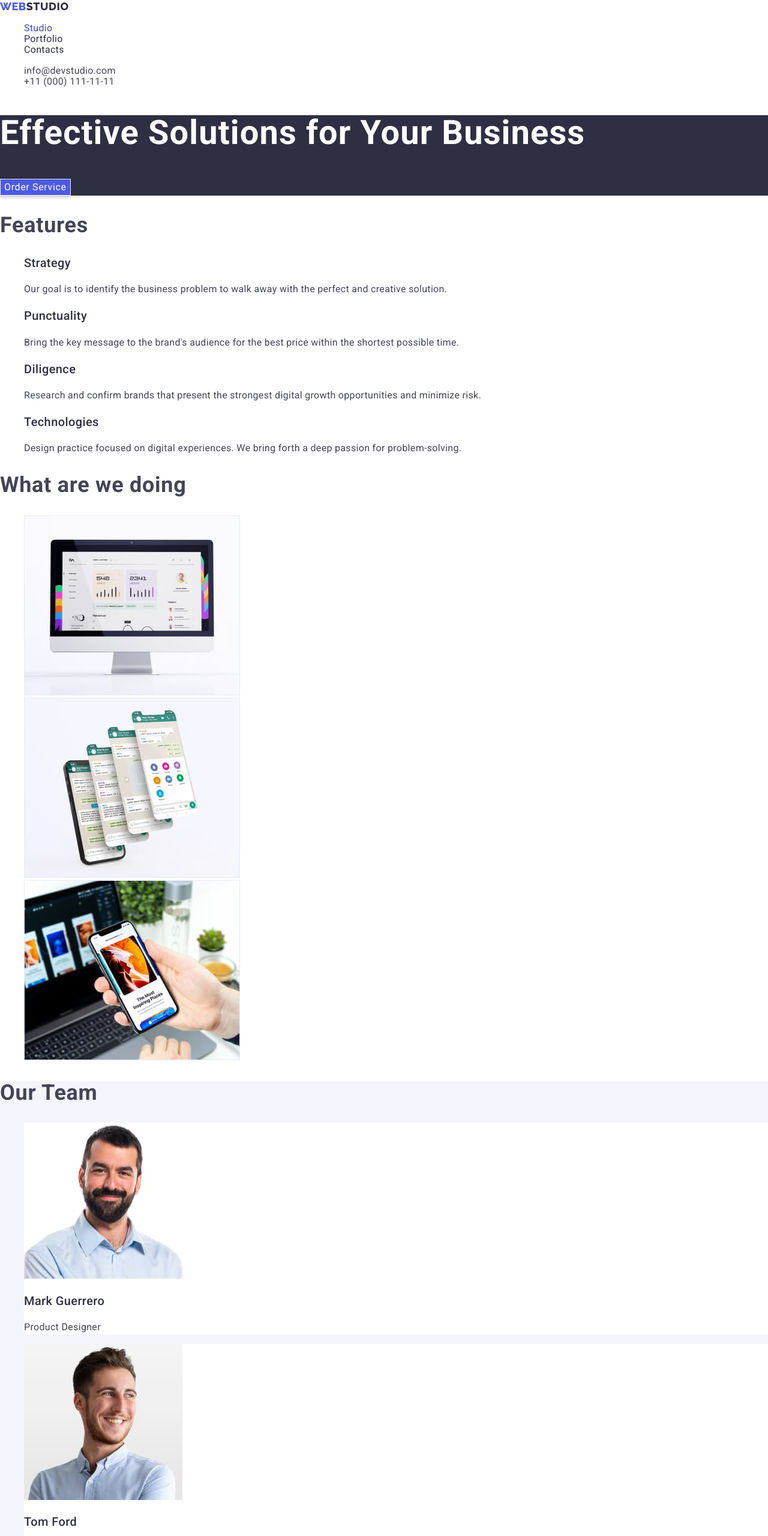
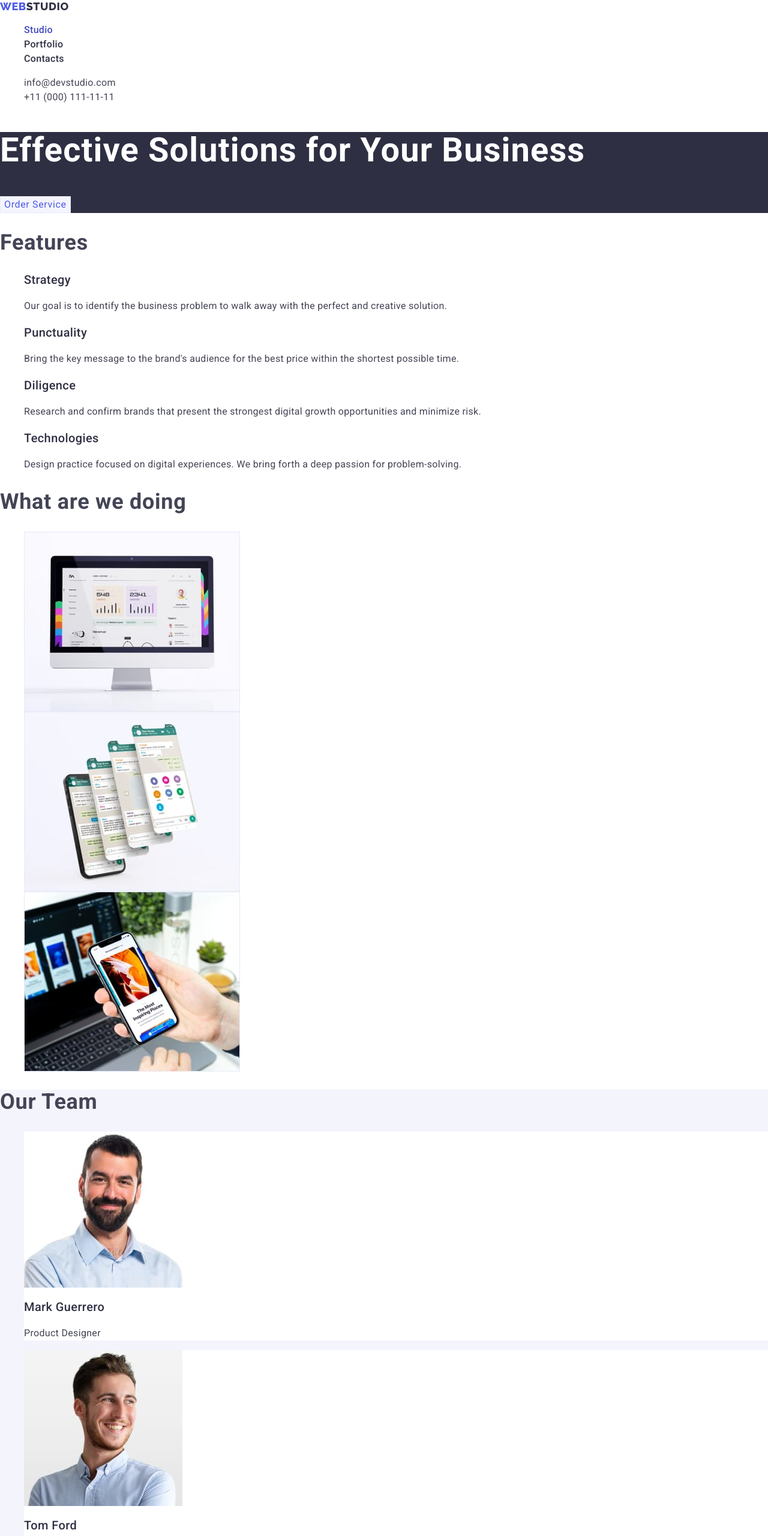
Before and after one commit to Netaly79/goit-markup-hw-02, a plain HTML site: page index.html in a window 1280 px wide. Shown: the top 2560 px of the page at 60% size. Drawn offline with nearby package versions, Linux system fonts and the light colour scheme.

Commit message:
small style changes

```diff
--- a/css/styles.css
+++ b/css/styles.css
@@ -30,24 +30,28 @@ a {
   cursor: pointer;
 }
 
+img {
+	display: block;
+  max-width: 100%;
+}
 
 .main-header {
   font-size: 56px;
-  line-height: 1.07;
+  line-height: 1.07143;
   letter-spacing: 0.02em;
   color: var(--white);
 }
 
 .section-header {
   font-size: 36px;
-  line-height: 1.1;
+  line-height: 1.1111;
   letter-spacing: 0.02em;
 }
 
 .header-card {
   font-weight: 500;
   font-size: 20px;
-  line-height: 1.22;
+  line-height: 1.2;
   color: var(--navy);
   letter-spacing: 0.02em;
 }
@@ -107,6 +111,8 @@ a {
   letter-spacing: 0.02em;
   text-decoration: none;
   color: var(--navy);
+  font-weight: 500;
+  line-height: 1.5;
 }
 
 .nav-link:hover,
@@ -119,6 +125,7 @@ a {
   color: inherit;
   font-size: inherit;
   font-style: normal;
+  line-height: 1.5;
 }
 
 .btn {
@@ -133,7 +140,8 @@ a {
   color: var(--iris);
 }
 
-.btn.active {
+.btn.active,
+.btn.focus {
   background-color: var(--iris);
   box-shadow: 0px 4px 4px 0px #00000026;
   color: var(--white);
@@ -155,7 +163,6 @@ a {
 }
 
 .footer-text {
-  max-width: 264px;
   font-family: inherit;
 }
 
--- a/index.html
+++ b/index.html
@@ -40,7 +40,7 @@
     <main>
       <section class="main-section">
         <h1 class="main-header">Effective Solutions for Your Business</h1>
-        <button type="button" class="btn active">Order Service</button>
+        <button type="button" class="btn">Order Service</button>
       </section>
       <section>
         <h2 class="section-header">Features</h2>
```
Also changed, not shown: portfolio.html (+1 -1 lines).
